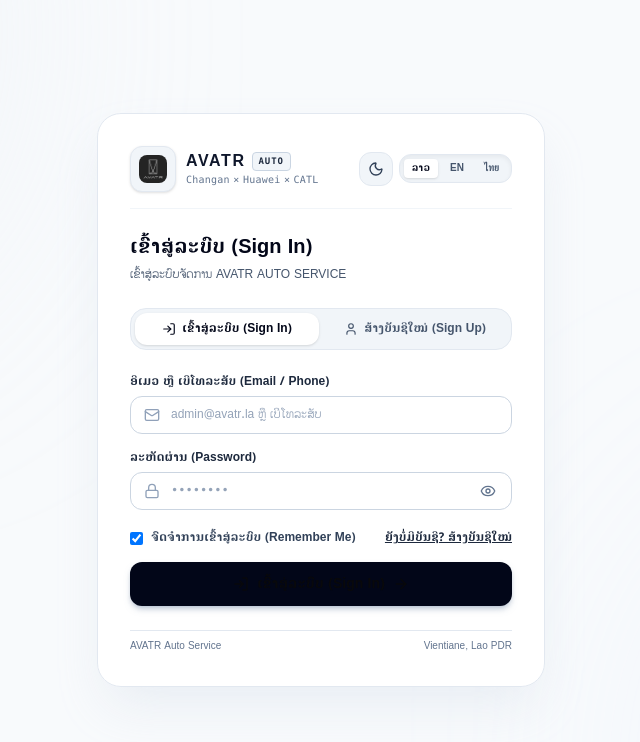
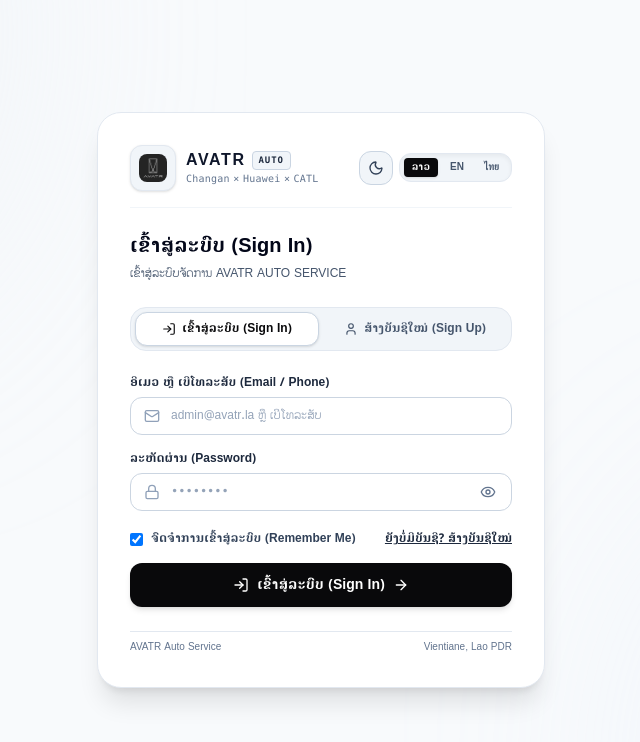
Before and after one commit to HM186812/AvatrAutoService, a React (Vite) app: page / in a window 1280 px wide. Shown: the top 742 px of the page, without its empty margins (319-959 px from the left). Built offline with nearby package versions, Linux system fonts and the light colour scheme; no server answers; the database is empty.

Commit message:
fix(auth): fix login button and tab text colors in light and dark mode

```diff
--- a/src/components/auth/LoginView.tsx
+++ b/src/components/auth/LoginView.tsx
@@ -466,7 +466,9 @@
   return (
     <div
       className={`min-h-screen flex items-center justify-center p-4 sm:p-6 relative overflow-hidden font-sans transition-colors duration-300 ${
-        isDark ? 'bg-[#09090b] text-white selection:bg-white selection:text-black' : 'bg-[#f8fafc] text-slate-900 selection:bg-slate-900 selection:text-white'
+        isDark
+          ? 'bg-[#09090b] text-white selection:bg-white selection:text-black'
+          : 'bg-[#f8fafc] text-slate-900 selection:bg-slate-900 selection:text-white'
       }`}
     >
       {/* Background Soft Glow Accents */}
@@ -477,8 +479,8 @@
         </>
       ) : (
         <>
-          <div className="absolute -top-40 -left-40 w-96 h-96 bg-slate-200/60 rounded-full blur-[140px] pointer-events-none" />
-          <div className="absolute -bottom-40 -right-40 w-96 h-96 bg-blue-100/40 rounded-full blur-[140px] pointer-events-none" />
+          <div className="absolute -top-40 -left-40 w-96 h-96 bg-slate-200/70 rounded-full blur-[140px] pointer-events-none" />
+          <div className="absolute -bottom-40 -right-40 w-96 h-96 bg-blue-100/50 rounded-full blur-[140px] pointer-events-none" />
         </>
       )}
 
@@ -487,7 +489,7 @@
         className={`relative w-full max-w-md rounded-3xl shadow-2xl p-6 sm:p-8 backdrop-blur-xl space-y-6 transition-all border ${
           isDark
             ? 'bg-zinc-950/95 border-zinc-700/90 text-white shadow-black/80'
-            : 'bg-white/95 border-slate-200 text-slate-900 shadow-slate-200/80'
+            : 'bg-white border-slate-200 text-slate-900 shadow-xl'
         }`}
       >
         {/* Top Bar: Logo, Theme Switcher & Language Selector */}
@@ -534,8 +536,8 @@
               onClick={handleToggleTheme}
               className={`p-2 rounded-xl border text-xs font-semibold flex items-center justify-center transition-all cursor-pointer ${
                 isDark
-                  ? 'bg-zinc-900 border-zinc-700 text-amber-300 hover:bg-zinc-800 hover:text-amber-200 hover:border-zinc-600'
-                  : 'bg-slate-100 border-slate-200 text-slate-700 hover:bg-slate-200 hover:text-slate-900 hover:border-slate-300'
+                  ? 'bg-zinc-900 border-zinc-700 text-amber-300 hover:bg-zinc-800 hover:text-amber-200'
+                  : 'bg-slate-100 border-slate-300 text-slate-700 hover:bg-slate-200 hover:text-slate-900'
               }`}
               title={isDark ? t.lightMode : t.darkMode}
               aria-label={isDark ? t.lightMode : t.darkMode}
@@ -557,11 +559,17 @@
                 <button
                   type="button"
                   onClick={() => setLang('lo')}
+                  style={
+                    lang === 'lo'
+                      ? {
+                          backgroundColor: isDark ? '#27272a' : '#09090b',
+                          color: '#ffffff',
+                        }
+                      : {}
+                  }
                   className={`px-2 py-0.5 rounded text-[10px] font-bold transition-colors cursor-pointer ${
                     lang === 'lo'
-                      ? isDark
-                        ? 'bg-zinc-800 text-white shadow-sm'
-                        : 'bg-white text-slate-950 shadow-sm'
+                      ? 'shadow-sm font-black'
                       : isDark
                       ? 'text-zinc-300 hover:text-white'
                       : 'text-slate-600 hover:text-slate-950'
@@ -572,11 +580,17 @@
                 <button
                   type="button"
                   onClick={() => setLang('en')}
+                  style={
+                    lang === 'en'
+                      ? {
+                          backgroundColor: isDark ? '#27272a' : '#09090b',
+                          color: '#ffffff',
+                        }
+                      : {}
+                  }
                   className={`px-2 py-0.5 rounded text-[10px] font-bold transition-colors cursor-pointer ${
                     lang === 'en'
-                      ? isDark
-                        ? 'bg-zinc-800 text-white shadow-sm'
-                        : 'bg-white text-slate-950 shadow-sm'
+                      ? 'shadow-sm font-black'
                       : isDark
                       ? 'text-zinc-300 hover:text-white'
                       : 'text-slate-600 hover:text-slate-950'
@@ -587,11 +601,17 @@
                 <button
                   type="button"
                   onClick={() => setLang('th')}
+                  style={
+                    lang === 'th'
+                      ? {
+                          backgroundColor: isDark ? '#27272a' : '#09090b',
+                          color: '#ffffff',
+                        }
+                      : {}
+                  }
                   className={`px-2 py-0.5 rounded text-[10px] font-bold transition-colors cursor-pointer ${
                     lang === 'th'
-                      ? isDark
-                        ? 'bg-zinc-800 text-white shadow-sm'
-                        : 'bg-white text-slate-950 shadow-sm'
+                      ? 'shadow-sm font-black'
                       : isDark
                       ? 'text-zinc-300 hover:text-white'
                       : 'text-slate-600 hover:text-slate-950'
@@ -627,18 +647,26 @@
               setErrorMessage(null);
               setSuccessMessage(null);
             }}
-            className={`py-2 px-3 rounded-xl flex items-center justify-center gap-1.5 transition-all cursor-pointer ${
+            style={
+              mainTab === 'signin'
+                ? {
+                    backgroundColor: isDark ? '#ffffff' : '#ffffff',
+                    color: '#09090b',
+                  }
+                : {}
+            }
+            className={`py-2 px-3 rounded-xl flex items-center justify-center gap-1.5 transition-all cursor-pointer font-bold ${
               mainTab === 'signin'
                 ? isDark
-                  ? 'bg-white text-black font-black shadow-md'
-                  : 'bg-white text-slate-950 font-black shadow-sm'
+                  ? 'shadow-md border border-white'
+                  : 'shadow-sm border border-slate-300 text-slate-950'
                 : isDark
                 ? 'text-zinc-300 hover:text-white hover:bg-zinc-800/60'
                 : 'text-slate-600 hover:text-slate-950 hover:bg-slate-200/70'
             }`}
           >
-            <LogIn className="w-3.5 h-3.5" />
-            <span>{t.authSignInTitle}</span>
+            <LogIn className="w-3.5 h-3.5" style={mainTab === 'signin' ? { color: '#09090b', stroke: '#09090b' } : {}} />
+            <span style={mainTab === 'signin' ? { color: '#09090b' } : {}}>{t.authSignInTitle}</span>
           </button>
 
           <button
@@ -648,18 +676,26 @@
               setErrorMessage(null);
               setSuccessMessage(null);
             }}
-            className={`py-2 px-3 rounded-xl flex items-center justify-center gap-1.5 transition-all cursor-pointer ${
+            style={
+              mainTab === 'signup'
+                ? {
+                    backgroundColor: isDark ? '#ffffff' : '#ffffff',
+                    color: '#09090b',
+                  }
+                : {}
+            }
+            className={`py-2 px-3 rounded-xl flex items-center justify-center gap-1.5 transition-all cursor-pointer font-bold ${
               mainTab === 'signup'
                 ? isDark
-                  ? 'bg-white text-black font-black shadow-md'
-                  : 'bg-white text-slate-950 font-black shadow-sm'
+                  ? 'shadow-md border border-white'
+                  : 'shadow-sm border border-slate-300 text-slate-950'
                 : isDark
                 ? 'text-zinc-300 hover:text-white hover:bg-zinc-800/60'
                 : 'text-slate-600 hover:text-slate-950 hover:bg-slate-200/70'
             }`}
           >
-            <User className="w-3.5 h-3.5" />
-            <span>{t.authSignUpTitle}</span>
+            <User className="w-3.5 h-3.5" style={mainTab === 'signup' ? { color: '#09090b', stroke: '#09090b' } : {}} />
+            <span style={mainTab === 'signup' ? { color: '#09090b' } : {}}>{t.authSignUpTitle}</span>
           </button>
         </div>
 
@@ -800,25 +836,26 @@
               </button>
             </div>
 
+            {/* Submit Button */}
             <button
               type="submit"
               disabled={isLoading}
-              className={`w-full py-3 font-black rounded-xl transition-all shadow-md flex items-center justify-center gap-2 text-sm mt-3 cursor-pointer group disabled:opacity-50 ${
-                isDark
-                  ? 'bg-white hover:bg-zinc-100 text-black shadow-zinc-950/50'
-                  : 'bg-slate-950 hover:bg-slate-800 text-white shadow-slate-400/50'
-              }`}
+              style={{
+                backgroundColor: isDark ? '#ffffff' : '#09090b',
+                color: isDark ? '#09090b' : '#ffffff',
+              }}
+              className="w-full py-3 font-black rounded-xl transition-all shadow-md flex items-center justify-center gap-2 text-sm mt-3 cursor-pointer group disabled:opacity-50 btn-dark-primary"
             >
               {isLoading ? (
                 <>
-                  <Loader2 className="w-4 h-4 animate-spin" />
-                  <span>ກຳລັງເຂົ້າສູ່ລະບົບ...</span>
+                  <Loader2 className="w-4 h-4 animate-spin" style={{ color: isDark ? '#09090b' : '#ffffff' }} />
+                  <span style={{ color: isDark ? '#09090b' : '#ffffff' }}>ກຳລັງເຂົ້າສູ່ລະບົບ...</span>
                 </>
               ) : (
                 <>
-                  <LogIn className="w-4 h-4" />
-                  <span>{t.authSignInBtn}</span>
-                  <ArrowRight className="w-4 h-4 transition-transform group-hover:translate-x-1" />
+                  <LogIn className="w-4 h-4" style={{ color: isDark ? '#09090b' : '#ffffff', stroke: isDark ? '#09090b' : '#ffffff' }} />
+                  <span style={{ color: isDark ? '#09090b' : '#ffffff' }}>{t.authSignInBtn}</span>
+                  <ArrowRight className="w-4 h-4 transition-transform group-hover:translate-x-1" style={{ color: isDark ? '#09090b' : '#ffffff', stroke: isDark ? '#09090b' : '#ffffff' }} />
                 </>
               )}
             </button>
@@ -1030,25 +1067,26 @@
               </button>
             </div>
 
+            {/* Submit Button */}
             <button
               type="submit"
               disabled={isLoading}
-              className={`w-full py-2.5 font-black rounded-xl transition-all shadow-md flex items-center justify-center gap-2 text-sm mt-2 cursor-pointer group disabled:opacity-50 ${
-                isDark
-                  ? 'bg-white hover:bg-zinc-100 text-black shadow-zinc-950/50'
-                  : 'bg-slate-950 hover:bg-slate-800 text-white shadow-slate-400/50'
-              }`}
+              style={{
+                backgroundColor: isDark ? '#ffffff' : '#09090b',
+                color: isDark ? '#09090b' : '#ffffff',
+              }}
+              className="w-full py-2.5 font-black rounded-xl transition-all shadow-md flex items-center justify-center gap-2 text-sm mt-2 cursor-pointer group disabled:opacity-50 btn-dark-primary"
             >
               {isLoading ? (
                 <>
-                  <Loader2 className="w-4 h-4 animate-spin" />
-                  <span>ກຳລັງສ້າງບັນຊີ...</span>
+                  <Loader2 className="w-4 h-4 animate-spin" style={{ color: isDark ? '#09090b' : '#ffffff' }} />
+                  <span style={{ color: isDark ? '#09090b' : '#ffffff' }}>ກຳລັງສ້າງບັນຊີ...</span>
                 </>
               ) : (
                 <>
-                  <User className="w-4 h-4" />
-                  <span>{t.authSignUpBtn}</span>
-                  <ArrowRight className="w-4 h-4 transition-transform group-hover:translate-x-1" />
+                  <User className="w-4 h-4" style={{ color: isDark ? '#09090b' : '#ffffff', stroke: isDark ? '#09090b' : '#ffffff' }} />
+                  <span style={{ color: isDark ? '#09090b' : '#ffffff' }}>{t.authSignUpBtn}</span>
+                  <ArrowRight className="w-4 h-4 transition-transform group-hover:translate-x-1" style={{ color: isDark ? '#09090b' : '#ffffff', stroke: isDark ? '#09090b' : '#ffffff' }} />
                 </>
               )}
             </button>
--- a/src/index.css
+++ b/src/index.css
@@ -275,6 +275,30 @@
   stroke: #ffffff !important;
 }
 
+/* Ensure dark buttons in light mode keep crisp white text */
+html.light button.bg-black,
+html.light button.bg-slate-950,
+html.light button.bg-zinc-900,
+html.light button.bg-zinc-950,
+html.light .bg-black.text-white,
+html.light .bg-slate-950.text-white,
+html.light .bg-zinc-900.text-white,
+html.light .btn-dark-primary {
+  background-color: #09090b !important;
+  color: #ffffff !important;
+}
+
+html.light button.bg-black *,
+html.light button.bg-slate-950 *,
+html.light button.bg-zinc-900 *,
+html.light button.bg-zinc-950 *,
+html.light .bg-black.text-white *,
+html.light .bg-slate-950.text-white *,
+html.light .bg-zinc-900.text-white *,
+html.light .btn-dark-primary * {
+  color: #ffffff !important;
+}
+
 html.light .hover\:bg-zinc-200:hover {
   background-color: #18181b !important;
 }
```
